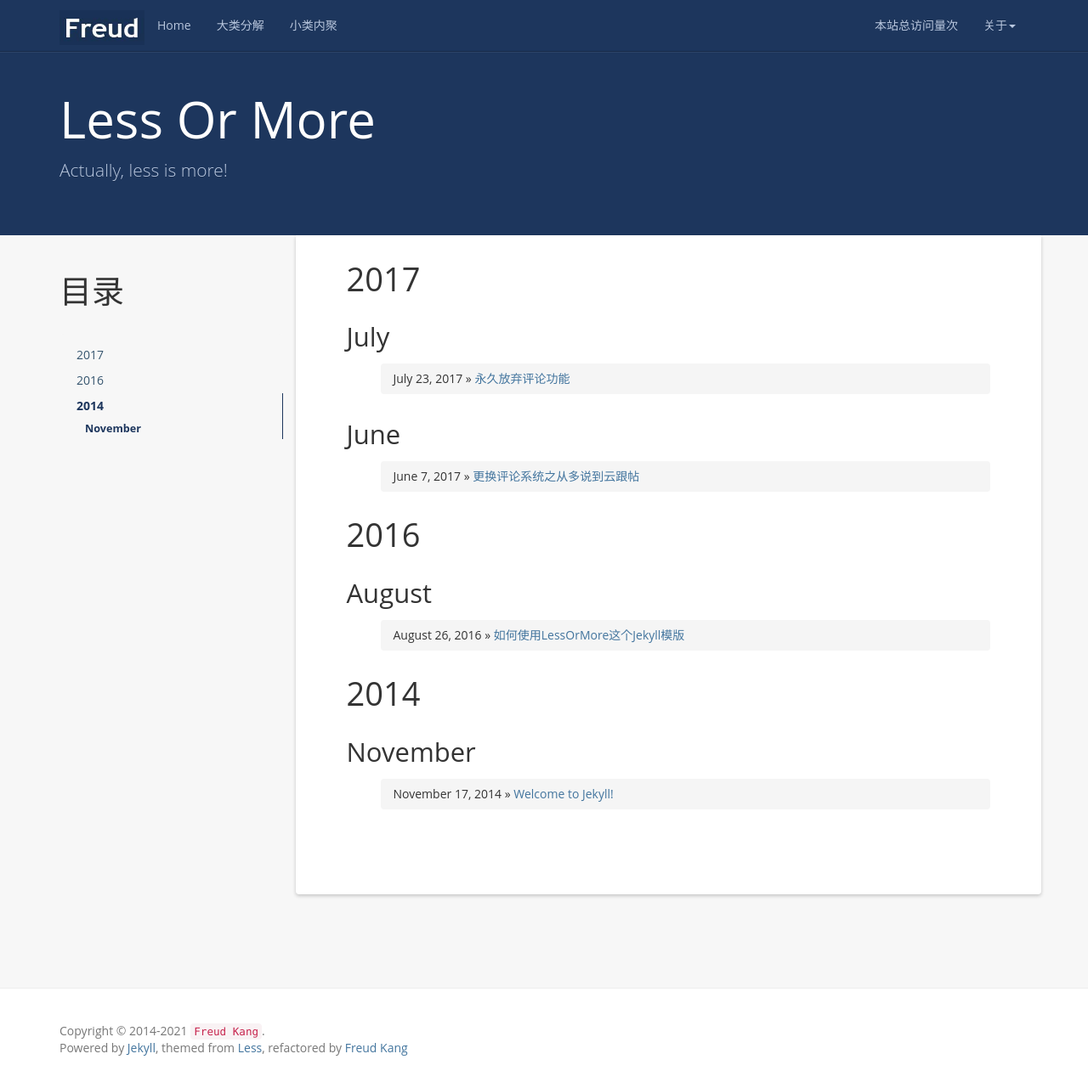
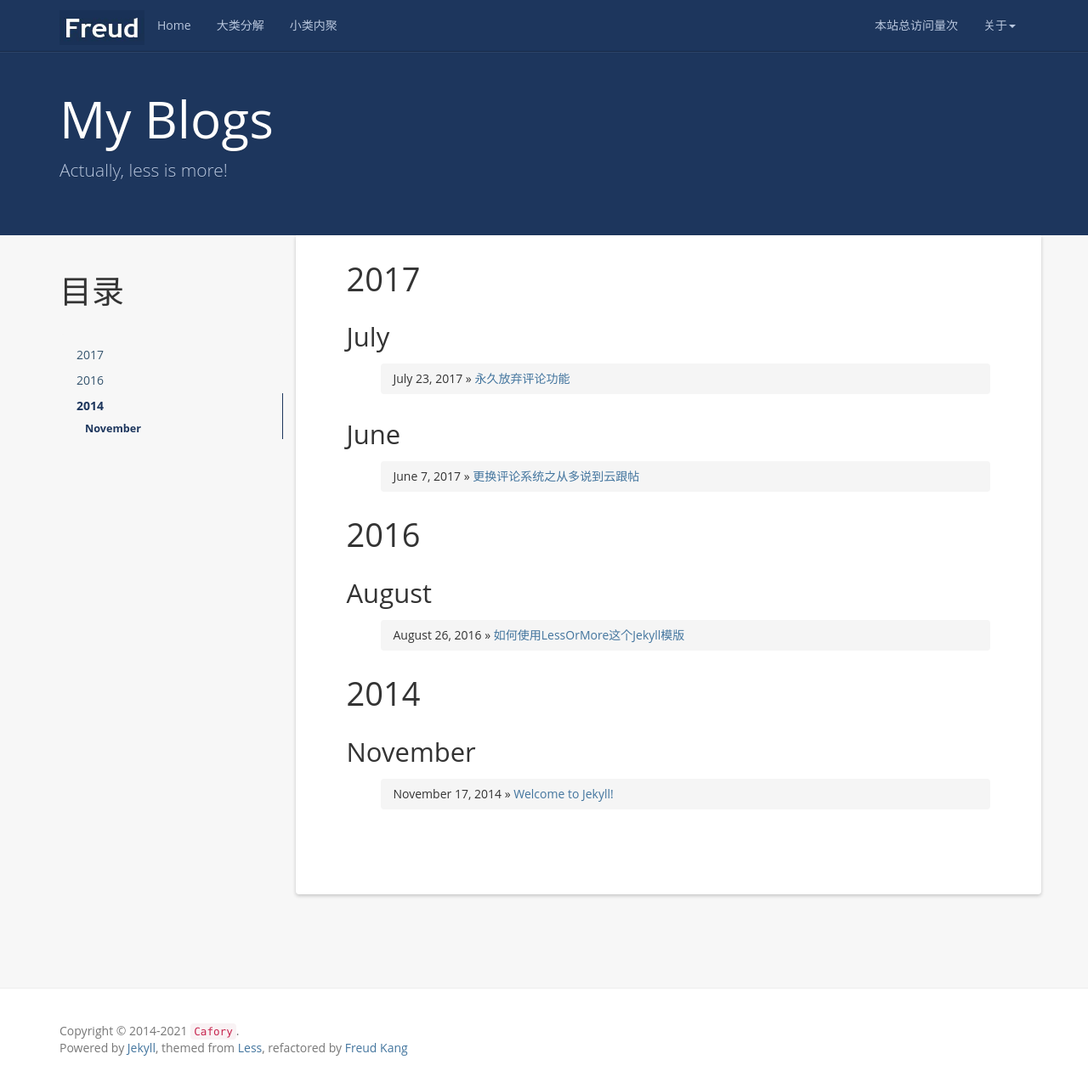
Before and after one commit to Cafory/cafory.github.io, a Jekyll site: the page built from index.html, in a window 1280 px wide and 1274 px high. Shown: the whole window at 85% size. Built offline with Jekyll 4.4.1, drawn with Linux system fonts in a browser that asks for light colours; nearby versions of some CDN libraries; a script that is not in the unit is left out; the list of posts is cut into pages by our own code; comment, search, counter and statistics services are not loaded.

Commit message:
Update _config.yml

```diff
--- a/_config.yml
+++ b/_config.yml
@@ -1,13 +1,13 @@
 # Site settings
-name: Less Or More
-email: luoyan35714@126.com
-author: Freud Kang
-url: http://www.hifreud.com
-resume_site: http://www.hifreud.com/Resume.io/
-github: https://github.com/luoyan35714/
+name: My Blogs
+email: caizerun@.com
+author: Cafory
+url: http://cafory.github.io
+resume_site: http://cafory.github.io
+github: https://github.com/cafory/
 baseurl: ''
 description: Actually, less is more!
-meta_description: 康志华;个人博客;学而不思则罔;思而不学则殆;生命不止;折腾不休
+meta_description: chongchongchong
 motto: It's our wits that make us men.
 banner: 学而不思则罔，思而不学则殆。
 
@@ -17,7 +17,7 @@ paginate: 10
 
 exclude: ['README.md', 'Gemfile.lock', 'Gemfile', 'Rakefile']
 
-github_username: luoyan35714
+github_username: cafory
 
 # Build settings
 markdown: kramdown
```
